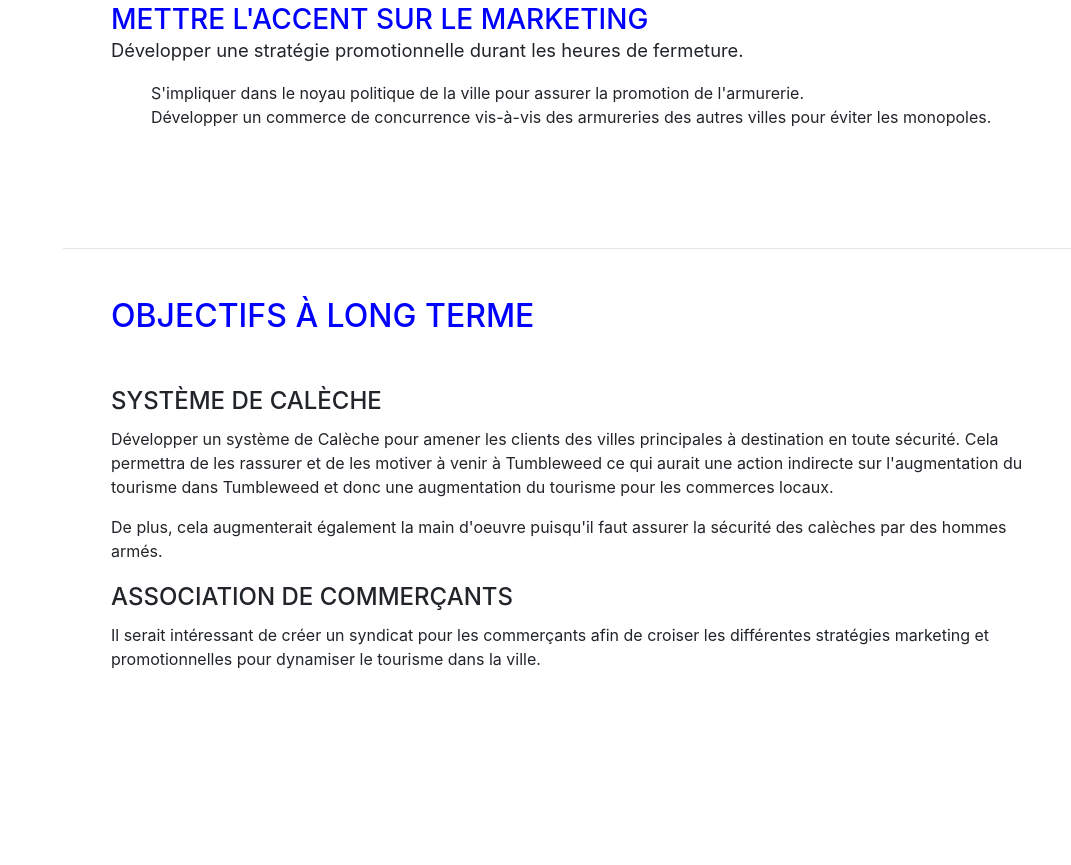
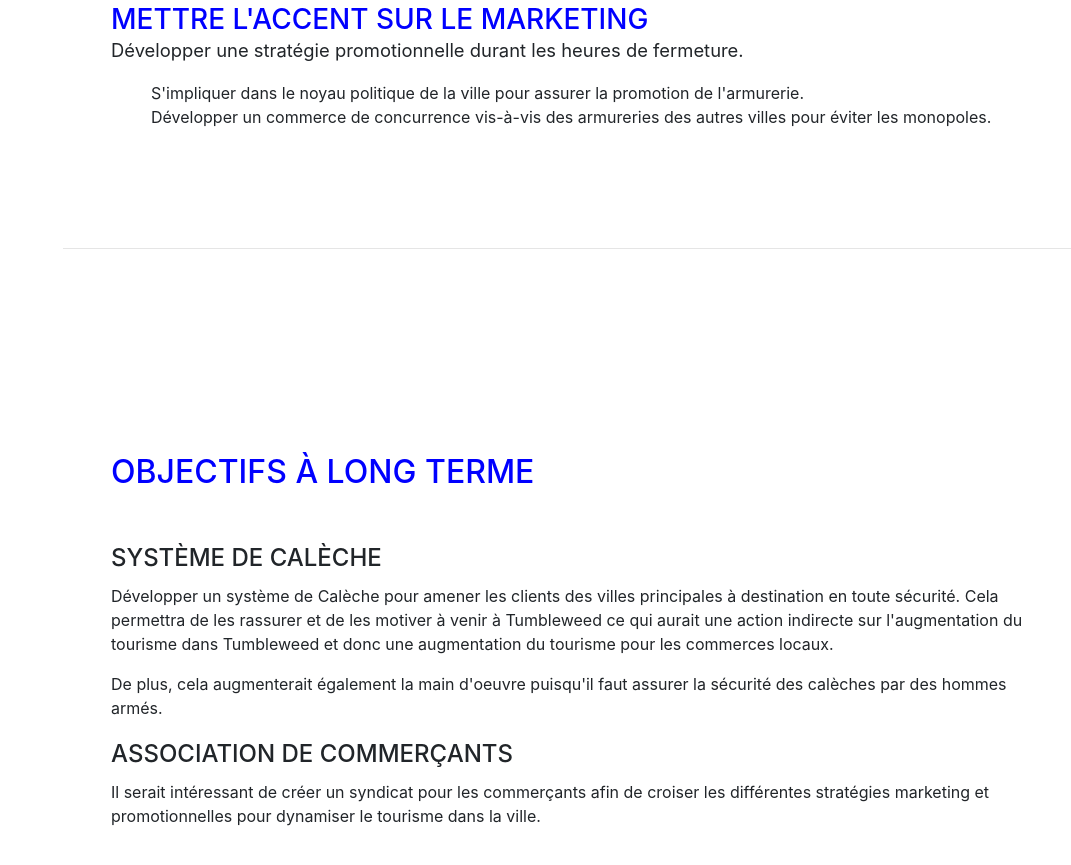
Before and after one commit to Geumja/raoulCastillo, a website with bundled scripts: page index.html in a window 1280 px wide. Shown: the part 2850-3715 px from the top of the page, without its empty margins (209-1280 px from the left). Before the commit the page ends 3585 px from the top, so only its background shows below. Built offline with nearby package versions, Linux system fonts and the light colour scheme; a web font is replaced by a local one.

Commit message:
missing class for longTermObjectives

```diff
--- a/index.html
+++ b/index.html
@@ -238,7 +238,7 @@
         </div>
     </section>
     <hr class="m-0">
-    <section class="p-3 p-lg-5 d-flex align-items-center" id="longTermObjectives">
+    <section class="resume-section p-3 p-lg-5 d-flex align-items-center" id="longTermObjectives">
         <div class="w-100">
             <h2 class="mb-5">Objectifs à long terme</h2>
             <div class="subheading mb-2">Système de calèche</div>
```
